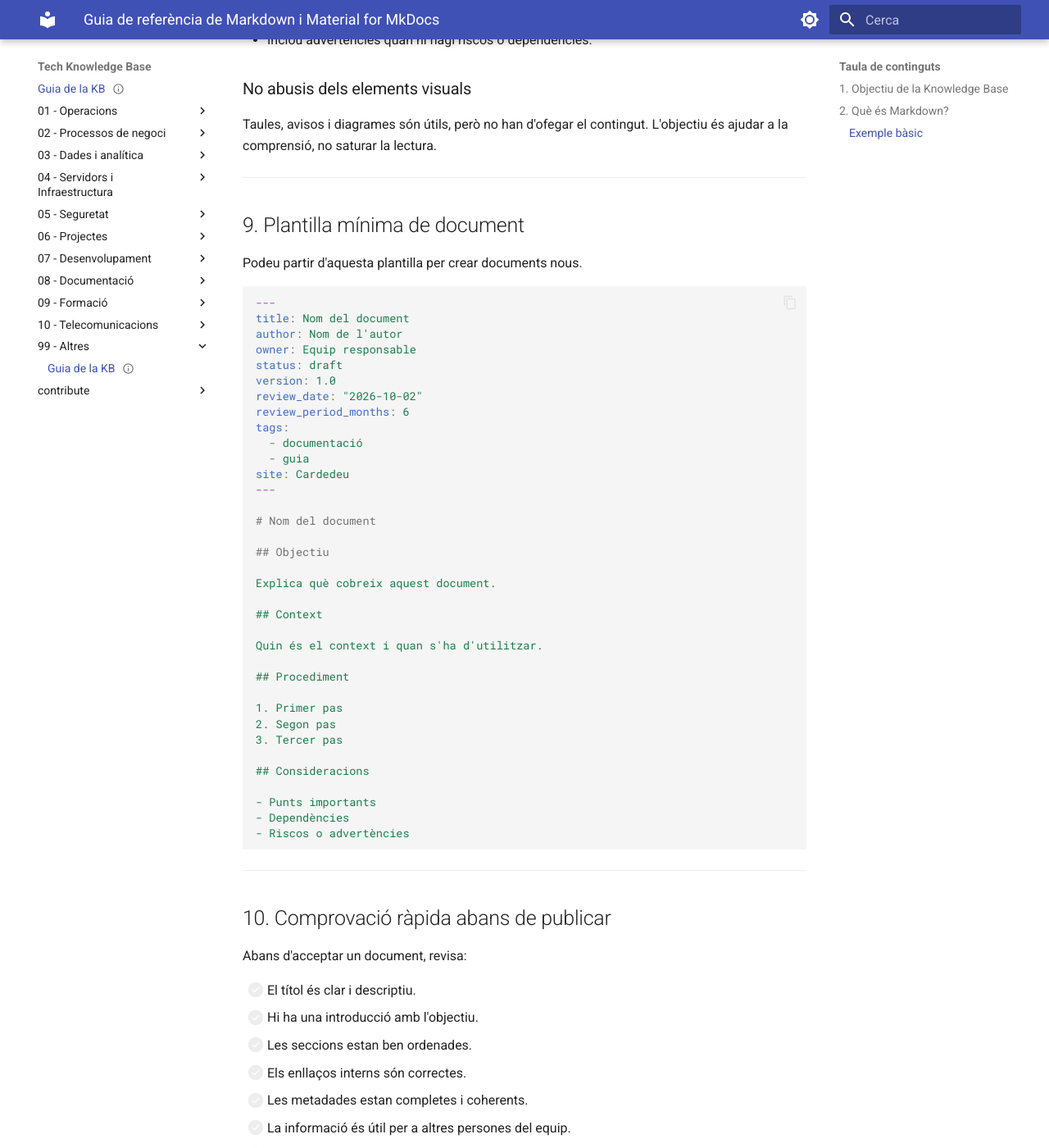
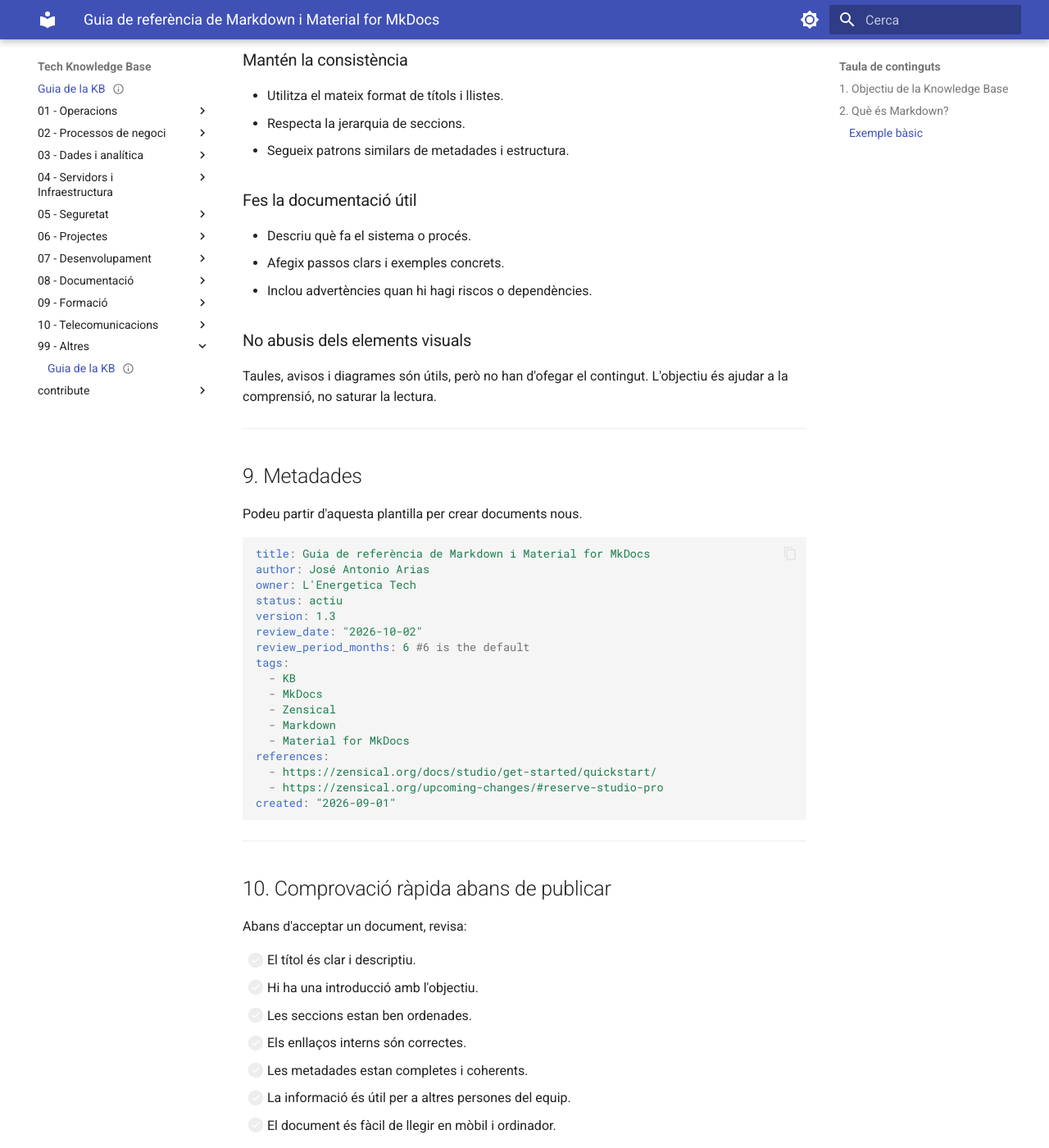
Before and after one commit to lenergetica/le-tech-knowledge-base, an MkDocs documentation site: the page built from docs/index.md, in a window 1280 px wide and 1400 px high, scrolled down 11394 px. Shown: the whole window at 82% size. Built offline with MkDocs 1.6.1 and Material for MkDocs 9.7.7, drawn with Linux system fonts in a browser that asks for light colours; emoji names are drawn with the system emoji font; some of the changed text lies outside the part shown.

Commit message:
feat: millores a index.md

````diff
--- a/docs/index.md
+++ b/docs/index.md
@@ -1,9 +1,21 @@
 ---
 title: Guia de referència de Markdown i Material for MkDocs
+author: José Antonio Arias
 owner: L'Energetica Tech
 status: actiu
+version: 1.3
 review_date: "2026-10-02"
-review_period_months: 6
+review_period_months: 6 #6 is the default
+tags:
+  - KB
+  - MkDocs
+  - Zensical
+  - Markdown
+  - Material for MkDocs
+references:
+  - https://zensical.org/docs/studio/get-started/quickstart/
+  - https://zensical.org/upcoming-changes/#reserve-studio-pro
+created: "2026-09-01"
 ---
 
 # Guia de referència de Markdown i Material for MkDocs
@@ -391,19 +414,19 @@ Cada fitxer pot incloure metadades a l'inici en format YAML. Aquestes dades ajud
 title: Configuració SmartLogger
 author: José Antonio Arias
 owner: Tech
-status: approved
-version: 1.2
+status: actiu
+version: 1.3
 review_date: "2026-10-02"
 review_period_months: 6 #6 is the default
 tags:
   - smartlogger
   - huawei
   - ot
-site: Cardedeu
+references:
+  - https://zensical.org/docs/studio/get-started/quickstart/
+  - https://zensical.org/upcoming-changes/#reserve-studio-pro
 created: "2026-09-01"
 ---
-
-# Configuració SmartLogger
 ```
 
 ### Camps recomanats
@@ -539,46 +562,28 @@ Taules, avisos i diagrames són útils, però no han d'ofegar el contingut. L'ob
 
 ---
 
-## 9. Plantilla mínima de document
+## 9. Metadades
 
 Podeu partir d'aquesta plantilla per crear documents nous.
 
 ```yaml
----
-title: Nom del document
-author: Nom de l'autor
-owner: Equip responsable
-status: draft
-version: 1.0
+title: Guia de referència de Markdown i Material for MkDocs
+author: José Antonio Arias
+owner: L'Energetica Tech
+status: actiu
+version: 1.3
 review_date: "2026-10-02"
-review_period_months: 6
+review_period_months: 6 #6 is the default
 tags:
-  - documentació
-  - guia
-site: Cardedeu
----
-
-# Nom del document
-
-## Objectiu
-
-Explica què cobreix aquest document.
-
-## Context
-
-Quin és el context i quan s'ha d'utilitzar.
-
-## Procediment
-
-1. Primer pas
-2. Segon pas
-3. Tercer pas
-
-## Consideracions
-
-- Punts importants
-- Dependències
-- Riscos o advertències
+  - KB
+  - MkDocs
+  - Zensical
+  - Markdown
+  - Material for MkDocs
+references:
+  - https://zensical.org/docs/studio/get-started/quickstart/
+  - https://zensical.org/upcoming-changes/#reserve-studio-pro
+created: "2026-09-01"
 ```
 
 ---
@@ -774,64 +779,8 @@ Si segueixes aquests patrons, la Knowledge Base serà útil tant per a usuaris n
 
 ---
 
-## Annex: Referència ràpida Markdown
-
-### Negreta
-
-```md
-**text**
-```
-
-**text**
-
-### Cursiva
-
-```md
-*text*
-```
-
-*text*
-
-### Codi inline
-
-```md
-`SELECT * FROM users`
-```
-
-`SELECT * FROM users`
-
-### Llista
-
-```md
-- Element 1
-- Element 2
-```
-
-### Numeració
-
-```md
-1. Pas 1
-2. Pas 2
-```
-
-### Taula
-
-```md
-| Camp | Valor |
-|------|------|
-| Nom | Josep |
-```
-
----
-
 ## Fi de la demostració
 
 Si veus correctament totes les seccions anteriors (admonitions, Mermaid, tabs, checklists, snippets, codi, taules i diagrames), la instal·lació de MkDocs Material està funcionant correctament.
 
-
-
 ----
-
-Etiquetes
-draft_warning
-review-warning
````
Also changed, not shown: other parts of docs/index.md (+11 -0 lines).
